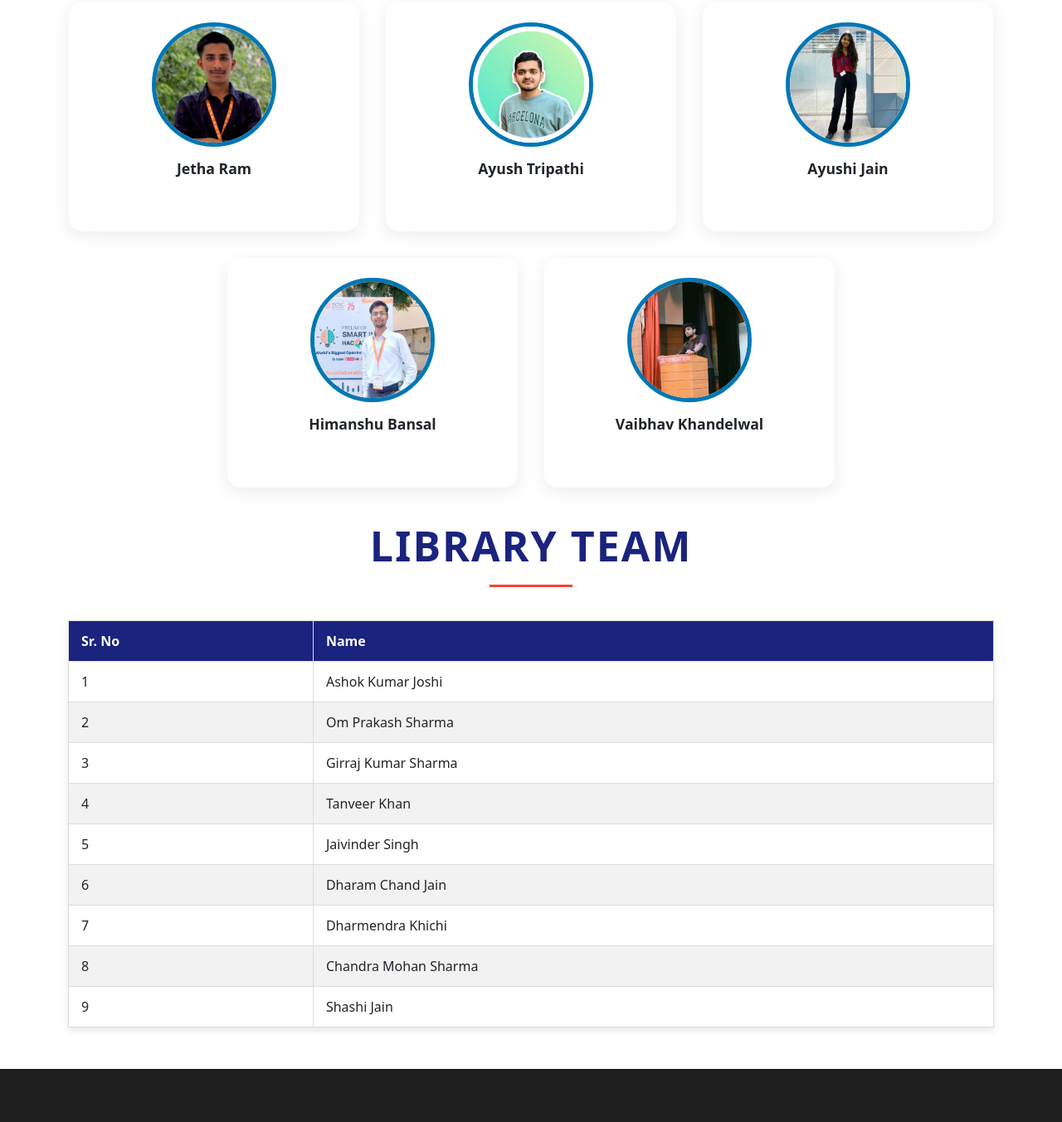
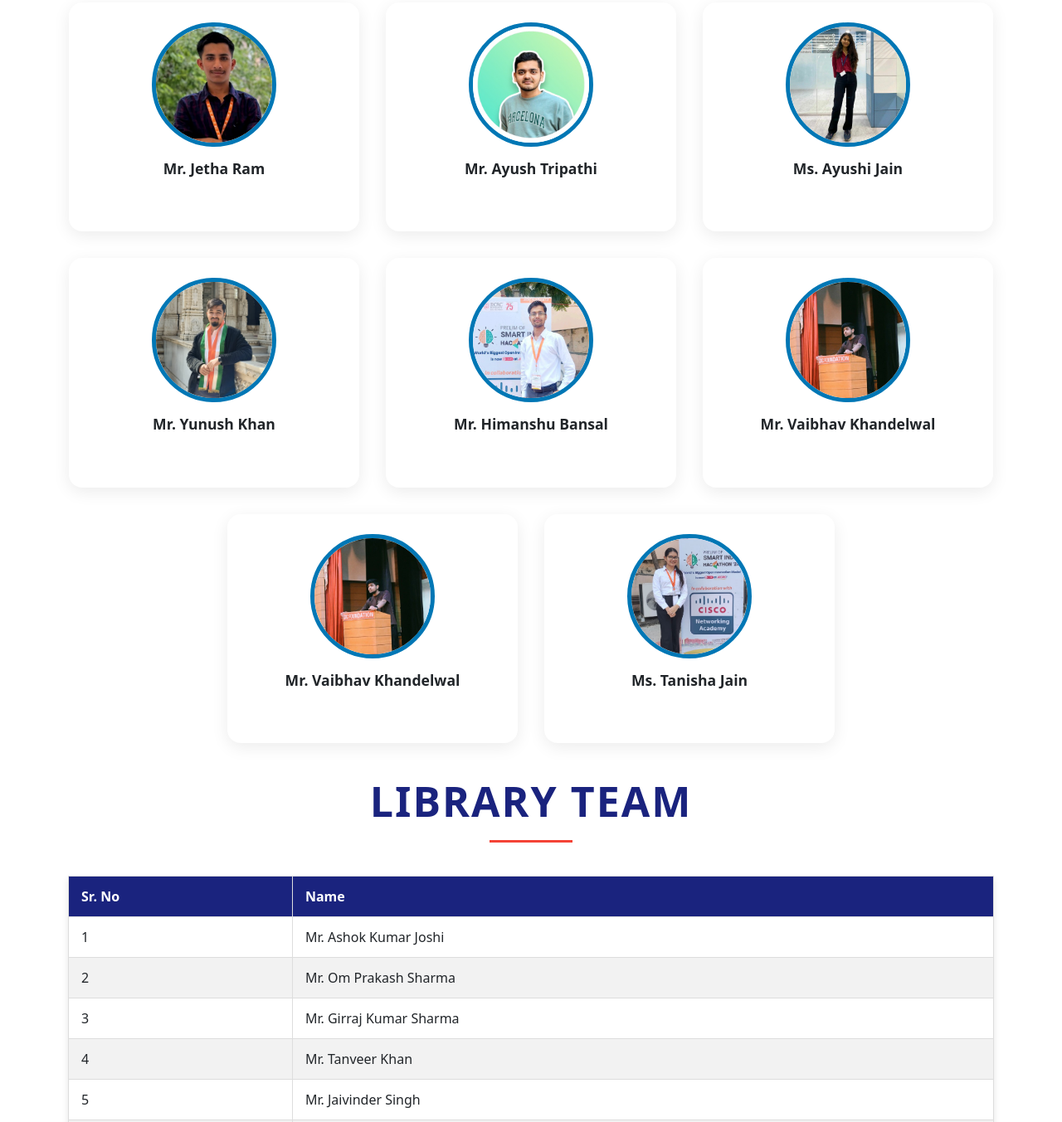
Before and after one commit to Jetha3317/library, a website: page team.html in a window 1280 px wide. Shown: the part 465-1818 px from the top of the page at 83% size. Drawn offline with nearby package versions, Linux system fonts and the light colour scheme.

Commit message:
Team update

```diff
--- a/index.css
+++ b/index.css
@@ -59,6 +59,8 @@ body {
     background-size: cover;
     background-position: center;
     background-repeat: no-repeat;
+    background-color: #eef2f7;
+    opacity: 0.7;
 }
 
 #hero-video {
--- a/team.html
+++ b/team.html
@@ -36,7 +36,7 @@
                         <img src="./images/jetha_dev.jpg" alt="Jetha Ram" />
                     </div>
                     <div class="speaker-info">
-                        <h3>Jetha Ram</h3>
+                        <h3>Mr. Jetha Ram</h3>
                         <div class="social-links">
                             <a href="https://www.linkedin.com/in/jetha3317/" class="linkedin" target="_blank">
                                 <i class="fab fa-linkedin-in"></i>
@@ -54,7 +54,7 @@
                         <img src="./images/ayush_dev.jpg" alt="Ayush Tripathi" />
                     </div>
                     <div class="speaker-info">
-                        <h3>Ayush Tripathi</h3>
+                        <h3>Mr. Ayush Tripathi</h3>
                         <div class="social-links">
                             <a href="https://www.linkedin.com/in/ayushtripathi15567/" class="linkedin" target="_blank">
                                 <i class="fab fa-linkedin-in"></i>
@@ -72,7 +72,7 @@
                         <img src="./images/ayushi_dev.jpg" alt="Ayushi Jain" />
                     </div>
                     <div class="speaker-info">
-                        <h3>Ayushi Jain</h3>
+                        <h3>Ms. Ayushi Jain</h3>
                         <div class="social-links">
                             <a href="https://www.linkedin.com/in/ayushijain-14nov/" class="linkedin" target="_blank">
                                 <i class="fab fa-linkedin-in"></i>
@@ -84,13 +84,31 @@
                     </div>
                 </div>
 
+                <!-- Developer Card 5 -->
+                <div class="speaker-card">
+                    <div class="speaker-image">
+                        <img src="./images/yunush_dev.jpg"/>
+                    </div>
+                    <div class="speaker-info">
+                        <h3>Mr. Yunush Khan</h3>
+                        <div class="social-links">
+                            <a href="https://www.linkedin.com/in/yunush-khan-97b630295" class="linkedin" target="_blank">
+                                <i class="fab fa-linkedin-in"></i>
+                            </a>
+                            <!-- <a href="https://github.com/" class="github" target="_blank">
+                                <i class="fa-brands fa-github fa-xl"></i>
+                            </a> -->
+                        </div>
+                    </div>
+                </div>
+
                 <!-- Developer Card 4 -->
                 <div class="speaker-card">
                     <div class="speaker-image">
                         <img src="./images/himanshu_dev.jpg" alt="Himanshu Bansal" />
                     </div>
                     <div class="speaker-info">
-                        <h3>Himanshu Bansal</h3>
+                        <h3>Mr. Himanshu Bansal</h3>
                         <div class="social-links">
                             <a href="https://www.linkedin.com/in/himanshu-bansal-02996b290/" class="linkedin" target="_blank">
                                 <i class="fab fa-linkedin-in"></i>
@@ -108,17 +126,70 @@
                         <img src="./images/vaibhav_dev.jpg" alt="John Doe" />
                     </div>
                     <div class="speaker-info">
-                        <h3>Vaibhav Khandelwal</h3>
+                        <h3>Mr. Vaibhav Khandelwal</h3>
                         <div class="social-links">
                             <a href="https://www.linkedin.com/in/vaibhav-khandelwal-it/" class="linkedin" target="_blank">
                                 <i class="fab fa-linkedin-in"></i>
                             </a>
-                            <a href="https://github.com/" class="github" target="_blank">
+                            <a href="https://github.com/Vaibhav-2211" class="github" target="_blank">
                                 <i class="fa-brands fa-github fa-xl"></i>
                             </a>
                         </div>
                     </div>
                 </div>
+
+
+
+
+
+                <!-- Developer Card 5 -->
+                <div class="speaker-card">
+                    <div class="speaker-image">
+                        <img src="./images/vaibhav_dev.jpg" alt="John Doe" />
+                    </div>
+                    <div class="speaker-info">
+                        <h3>Mr. Vaibhav Khandelwal</h3>
+                        <div class="social-links">
+                            <a href="https://www.linkedin.com/in/harshit-jain-9aa877273" class="linkedin" target="_blank">
+                                <i class="fab fa-linkedin-in"></i>
+                            </a>
+                            <a href="https://github.com/Harshitj-2005" class="github" target="_blank">
+                                <i class="fa-brands fa-github fa-xl"></i>
+                            </a>
+                        </div>
+                    </div>
+                </div>
+
+
+
+
+
+                <!-- Developer Card 5 -->
+                <div class="speaker-card">
+                    <div class="speaker-image">
+                        <img src="./images/tanisha_dev.jpg" alt="John Doe" />
+                    </div>
+                    <div class="speaker-info">
+                        <h3>Ms. Tanisha Jain</h3>
+                        <!-- <div class="social-links">
+                            <a href="https://www.linkedin.com/in/harshit-jain-9aa877273" class="linkedin" target="_blank">
+                                <i class="fab fa-linkedin-in"></i>
+                            </a>
+                            <a href="https://github.com/Harshitj-2005" class="github" target="_blank">
+                                <i class="fa-brands fa-github fa-xl"></i>
+                            </a>
+                        </div> -->
+                    </div>
+                </div>
+
+
+
+
+
+
+
+
+
             </div>
         </div>
     </section>
@@ -138,15 +209,15 @@
                     </tr>
                 </thead>
                 <tbody>
-                    <tr><td>1</td><td>Ashok Kumar Joshi</td></tr>
-                    <tr><td>2</td><td>Om Prakash Sharma</td></tr>
-                    <tr><td>3</td><td>Girraj Kumar Sharma</td></tr>
-                    <tr><td>4</td><td>Tanveer Khan</td></tr>
-                    <tr><td>5</td><td>Jaivinder Singh</td></tr>
-                    <tr><td>6</td><td>Dharam Chand Jain</td></tr>
-                    <tr><td>7</td><td>Dharmendra Khichi</td></tr>
-                    <tr><td>8</td><td>Chandra Mohan Sharma</td></tr>
-                    <tr><td>9</td><td>Shashi Jain</td></tr>
+                    <tr><td>1</td><td>Mr. Ashok Kumar Joshi</td></tr>
+                    <tr><td>2</td><td>Mr. Om Prakash Sharma</td></tr>
+                    <tr><td>3</td><td>Mr. Girraj Kumar Sharma</td></tr>
+                    <tr><td>4</td><td>Mr. Tanveer Khan</td></tr>
+                    <tr><td>5</td><td>Mr. Jaivinder Singh</td></tr>
+                    <tr><td>6</td><td>Mr. Dharam Chand Jain</td></tr>
+                    <tr><td>7</td><td>Mr. Dharmendra Khichi</td></tr>
+                    <tr><td>8</td><td>Mr. Chandra Mohan Sharma</td></tr>
+                    <tr><td>9</td><td>Mr. Shashi Jain</td></tr>
                 </tbody>
             </table>
             </div>
```
Also changed, not shown: index.html (+26 -12 lines), images/Principal_Sir.jpg (added), images/library1.jpg (added), images/library2.jpg (added), images/tanisha_dev.jpg (added), images/yunush_dev.jpg (added), 4 other files.
